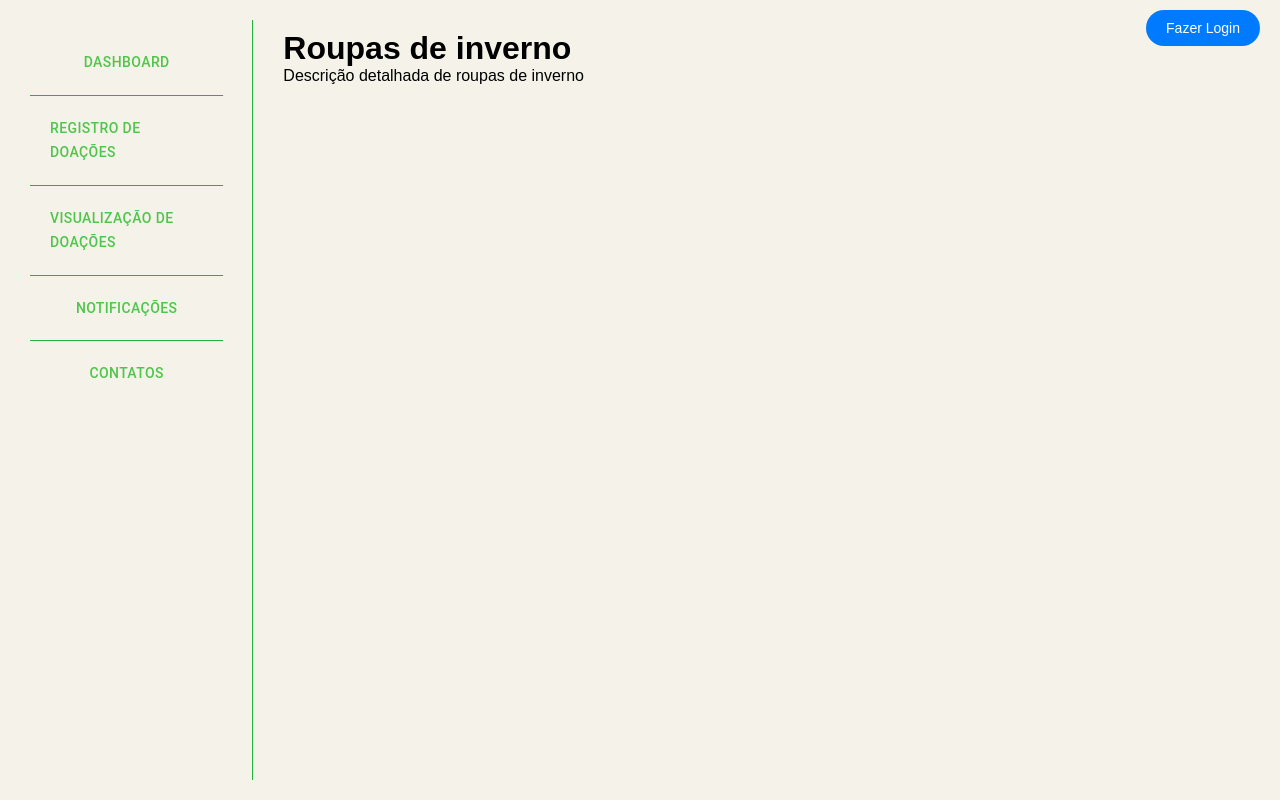
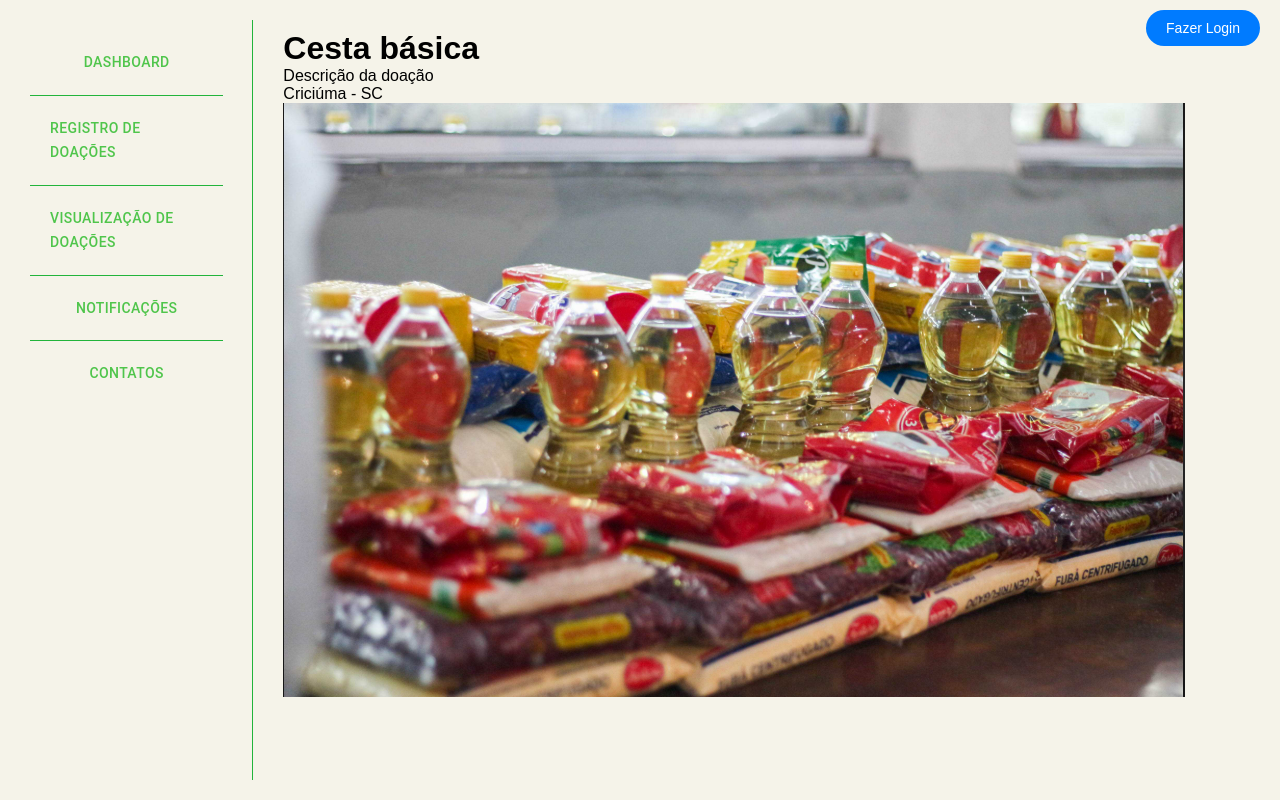
Before and after one commit to AlexandreDestro/projeto-frontend, a React (Vite) app in the folder projeto-frontend/: page /ItemDetails/1 in a window 1280 px wide. Built offline with nearby package versions, Linux system fonts and the light colour scheme.

Commit message:
terminei o CRUD das doações

```diff
--- a/projeto-frontend/src/App.tsx
+++ b/projeto-frontend/src/App.tsx
@@ -28,7 +28,7 @@ const loggedIn = createBrowserRouter([
             { path: '/', element: <Dashboard /> },
             { path: '/DonationRegistration', element: <DonationRegistration /> },
             { path: '/DonationView', element: <DonationView /> },
-            { path: '/ItemDetails/:id', element: <ItemDetails /> },
+            { path: '/ItemDetails/:donationId', element: <ItemDetails /> },
             { path: '/Notifications', element: <Notifications /> },
             { path: '/Contacts', element: <Contacts /> },
             { path: '/Login', element: <Login /> },
@@ -49,6 +49,17 @@ function WebRouter() {
 
 // Componente principal
 const App: React.FC = () => {
+    const donationsSample = [
+        { name: 'Roupas de inverno', description: "Descrição da doação", location: 'Criciúma - SC', image: '/images/roupas.png' },
+        { name: 'Cesta básica', description: "Descrição da doação", location: 'Criciúma - SC', image: '/images/cestabasica.png' },
+        { name: 'Brinquedos', description: "Descrição da doação", location: 'Criciúma - SC', image: '/images/brinquedos.png' },
+        { name: 'Livros', description: "Descrição da doação", location: 'Içara - SC', image: '/images/livros.jpg' },
+        { name: 'Roupas infantis', description: "Descrição da doação", location: 'Içara - SC', image: '/images/roupainfantil.png' },
+        { name: 'Sofá', description: "Descrição da doação", location: 'Içara - SC', image: '/images/sofa.jpg' },
+      ];
+
+      localStorage.setItem("donations", JSON.stringify(donationsSample));
+
     return (
         <LoginProvider>
             <WebRouter />
--- a/projeto-frontend/src/pages/Dashboard/Dashboard.tsx
+++ b/projeto-frontend/src/pages/Dashboard/Dashboard.tsx
@@ -3,6 +3,8 @@ import React from 'react';
 import './Dashboard.css';
 
 const Dashboard: React.FC = () => {
+
+
   return (
     <div className="dashboard-container">
       <div className="text-section">
--- a/projeto-frontend/src/pages/DonationRegistration/DonationRegistration.tsx
+++ b/projeto-frontend/src/pages/DonationRegistration/DonationRegistration.tsx
@@ -1,8 +1,16 @@
 import React, { useState } from "react";
 import "./DonationRegistration.css"; // Arquivo de estilo
 
+interface donation  {
+ name: string,
+ description: string,
+ category: string,
+ location: string,
+ image: string | ArrayBuffer | null
+}
+
 function DonationRegistration() {
-  const [formData, setFormData] = useState({
+  const [formData, setFormData] = useState<donation>({
     name: "",
     description: "",
     category: "",
@@ -18,37 +26,40 @@ function DonationRegistration() {
     }));
   };
 
-  const handleImageChange = (e) => {
-    const file = e.target.files[0];
-    setFormData((prevData) => ({
-      ...prevData,
-      image: file,
-    }));
+  const handleImageChange = (e: React.ChangeEvent<HTMLInputElement>) => {
+    const file = e.target.files?.[0];
+    if (file) {
+      const reader = new FileReader();
+      reader.onload = () => {
+        setFormData((prevData) => ({
+          ...prevData,
+          image: reader.result, // Agora é compatível com o tipo definido
+        }));
+      };
+      reader.readAsDataURL(file); // Converte o arquivo em uma URL de dados
+    }
   };
+
 
   const handleSubmit = (e) => {
     e.preventDefault();
 
-    if (formData.image) {
-      const formDataObject = new FormData();
-      formDataObject.append("name", formData.name);
-      formDataObject.append("description", formData.description);
-      formDataObject.append("category", formData.category);
-      formDataObject.append("location", formData.location);
-      formDataObject.append("image", formData.image);
-
-      // Simulação de envio ao backend
-      console.log("Doação cadastrada com:", {
-        name: formData.name,
-        description: formData.description,
-        category: formData.category,
-        location: formData.location,
-        image: formData.image.name,
-      });
-    } else {
-      alert("Por favor, anexe uma imagem!");
+    const { name, description, category, location, image } = formData;
+    if (!name || !description || !category || !location || !image) {
+      alert("Por favor, preencha todos os campos antes de enviar!");
       return;
     }
+
+    const existingDonations = JSON.parse(localStorage.getItem("donations") || "[]");
+    const newDonation = {
+      name,
+      description,
+      category,
+      location,
+      image, // Salva a URL de dados da imagem
+    };
+
+    localStorage.setItem("donations", JSON.stringify([...existingDonations, newDonation]));
 
     alert("Doação cadastrada com sucesso!");
     setFormData({
@@ -59,6 +70,8 @@ function DonationRegistration() {
       image: null,
     });
   };
+
+
 
   return (
     <div className="register-donation-container">
--- a/projeto-frontend/src/pages/DonationView/DonationView.css
+++ b/projeto-frontend/src/pages/DonationView/DonationView.css
@@ -12,7 +12,7 @@
 
 .donations-grid {
   display: grid;
-  grid-template-columns: repeat(3, 1fr); /* Três colunas */
+  grid-template-columns: repeat(5, 1fr); /* 5 colunas */
   gap: 30px; /* Espaçamento entre os itens */
   justify-items: center;
 }
--- a/projeto-frontend/src/pages/DonationView/DonationView.tsx
+++ b/projeto-frontend/src/pages/DonationView/DonationView.tsx
@@ -2,26 +2,24 @@ import React from 'react';
 import { Link } from 'react-router-dom';
 import './DonationView.css';
 
-const donations = [
-  { id: '1', title: 'Roupas de inverno', location: 'Criciúma - SC', image: '/images/roupas.png' },
-  { id: '2', title: 'Cesta básica', location: 'Criciúma - SC', image: '/images/cestabasica.png' },
-  { id: '3', title: 'Brinquedos', location: 'Criciúma - SC', image: '/images/brinquedos.png' },
-  { id: '4', title: 'Livros', location: 'Içara - SC', image: '/images/livros.jpg' },
-  { id: '5', title: 'Roupas infantis', location: 'Içara - SC', image: '/images/roupainfantil.png' },
-  { id: '6', title: 'Sofá', location: 'Içara - SC', image: '/images/sofa.jpg' },
-];
+
 
 const Donations: React.FC = () => {
+
+  // Pega todas as doacões do localstorage
+  const donations = JSON.parse(localStorage.getItem("donations") || "[]");
+  console.log("DOACOES", donations)
+
   return (
     <div className="donations-container">
       <h2>DOAÇÕES DISPONÍVEIS</h2>
       <div className="donations-grid">
-        {donations.map((donation) => (
-          <div key={donation.id} className="donation-item">
-            <Link to={`/ItemDetails/${donation.id}`}> {/* Link para a página de detalhes do item */}
-              <img src={donation.image} alt={donation.title} />
+        {donations.map((donation, index) => ( // Usando o Index como ID
+          <div key={index} className="donation-item">
+            <Link to={`/ItemDetails/${index}`}>
+              <img src={donation.image} alt={donation.name} />
             </Link>
-            <h3>{donation.title}</h3>
+            <h3>{donation.name}</h3>
             <p>{donation.location}</p>
           </div>
         ))}
--- a/projeto-frontend/src/pages/ItemDetails.tsx
+++ b/projeto-frontend/src/pages/ItemDetails.tsx
@@ -1,34 +1,28 @@
-/*function ItemDetails(){
-    return(
-        <>
-            <p>ItemDetails</p>
-        </>
-    );
-}
-
-export default ItemDetails;*/
-
 import React from 'react';
 import { useParams } from 'react-router-dom';
 
 const ItemDetails: React.FC = () => {
-  const { id } = useParams(); // Obtém o ID do item da URL
+  const { donationId } = useParams<{ donationId: string }>(); // Garante que donationId é uma string
 
-  const donationDetails = {
-    1: { title: 'Roupas de inverno', description: 'Descrição detalhada de roupas de inverno' },
-    2: { title: 'Cesta básica', description: 'Descrição detalhada de cesta básica' },
-    3: { title: 'Brinquedos', description: 'Descrição detalhada de brinquedos' },
-    4: { title: 'Livros', description: 'Descrição detalhada de livros' },
-    5: { title: 'Roupas infantis', description: 'Descrição detalhada de roupas infantis' },
-    6: { title: 'Sofá', description: 'Descrição detalhada do sofá' },
-  };
+  const existingDonations = JSON.parse(localStorage.getItem("donations") || "[]");
 
-  const item = donationDetails[id];
+  // Verifica se donationId existe e converte para número
+  const itemIndex = donationId ? parseInt(donationId, 10) : NaN;
+
+
+  // Verifica se itemIndex é válido e acessa o item
+  const item = !isNaN(itemIndex) ? existingDonations[itemIndex] : null;
+
+  if (!item) {
+    return <p>Doação não encontrada!</p>;
+  }
 
   return (
     <div>
-      <h1>{item?.title}</h1>
-      <p>{item?.description}</p>
+      <h1>{item.name}</h1>
+      <p>{item.description}</p>
+      <p>{item.location}</p>
+      <img src={item.image} alt={item.name} />
     </div>
   );
 };
--- a/projeto-frontend/src/stores/LoginContext.tsx
+++ b/projeto-frontend/src/stores/LoginContext.tsx
@@ -30,6 +30,7 @@ export function LoginProvider({ children }: { children: React.ReactNode}) {
 
   function logout() { setUserData(emptyUser); }
 
+
   return (
     <LoginContext.Provider value={{ user, login, logout }}>
         {children}
```
